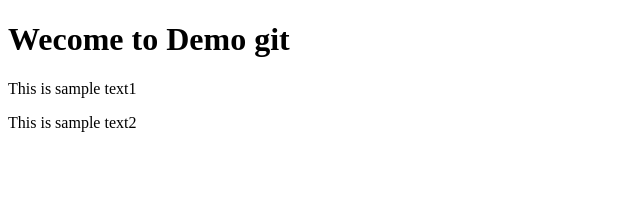
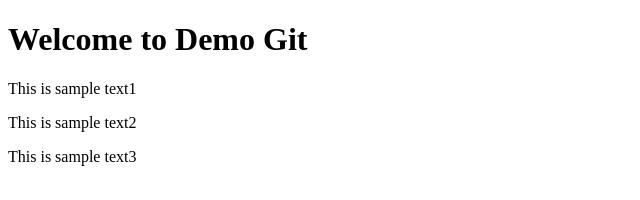
Before and after one commit to Pnk313326/Demo-git, a plain HTML site: page index.html in a window 1280 px wide. Shown: the whole page, without its empty margins (0-640 px from the left). Drawn offline with Linux system fonts and the light colour scheme.

Commit message:
Modifying web

```diff
--- a/index.html
+++ b/index.html
@@ -1,9 +1,10 @@
 <!DOCTYPE html>
 <html lang="th">
-<header><title>Demo Git</title></header>
+<header><title>Demo Git!!</title></header>
 <body>
-    <h1>Wecome to Demo git</h1>
+    <h1>Welcome to Demo Git</h1>
     <p>This is sample text1</p>
     <p>This is sample text2</p>
+    <p>This is sample text3</p>
 </body>
 </html>
```
